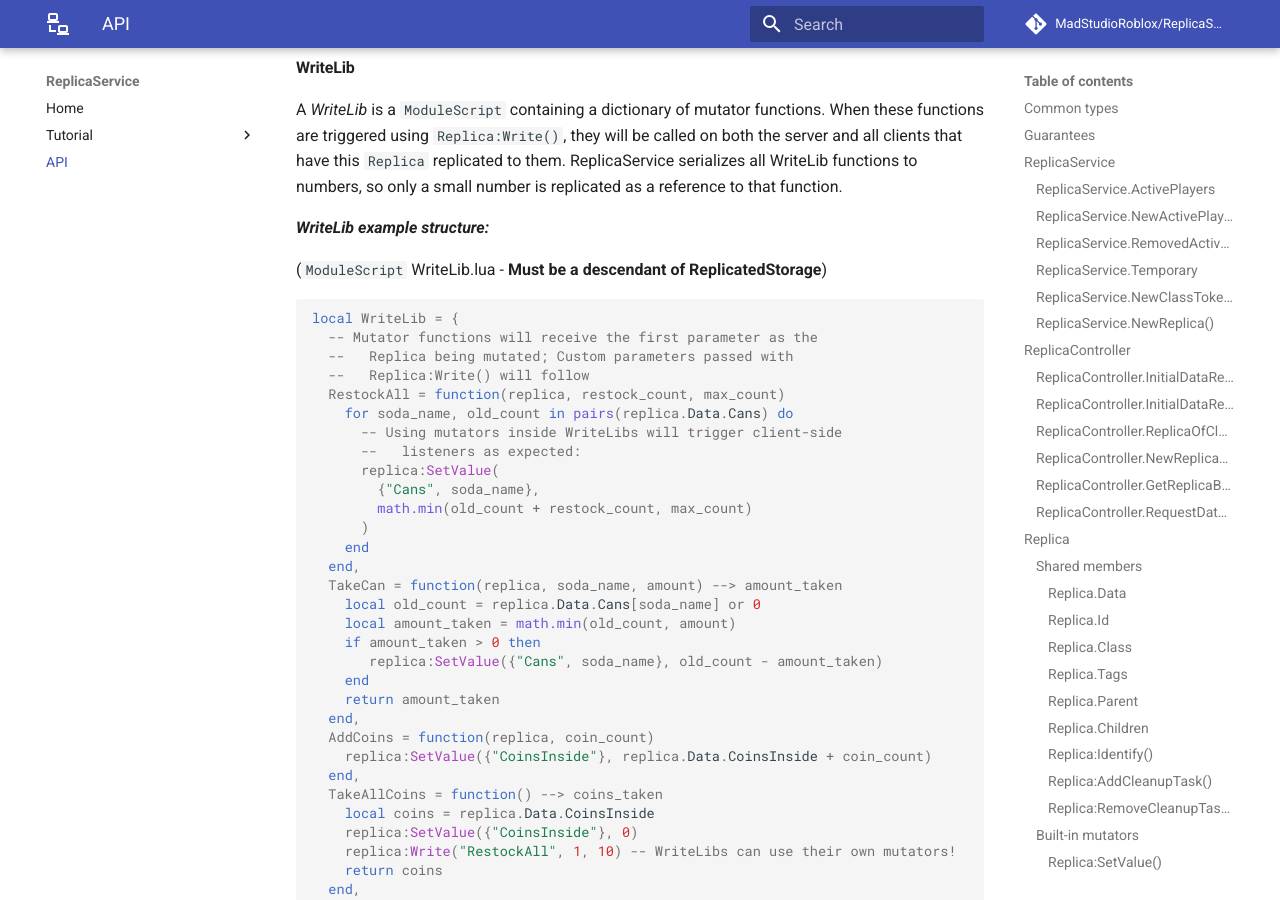
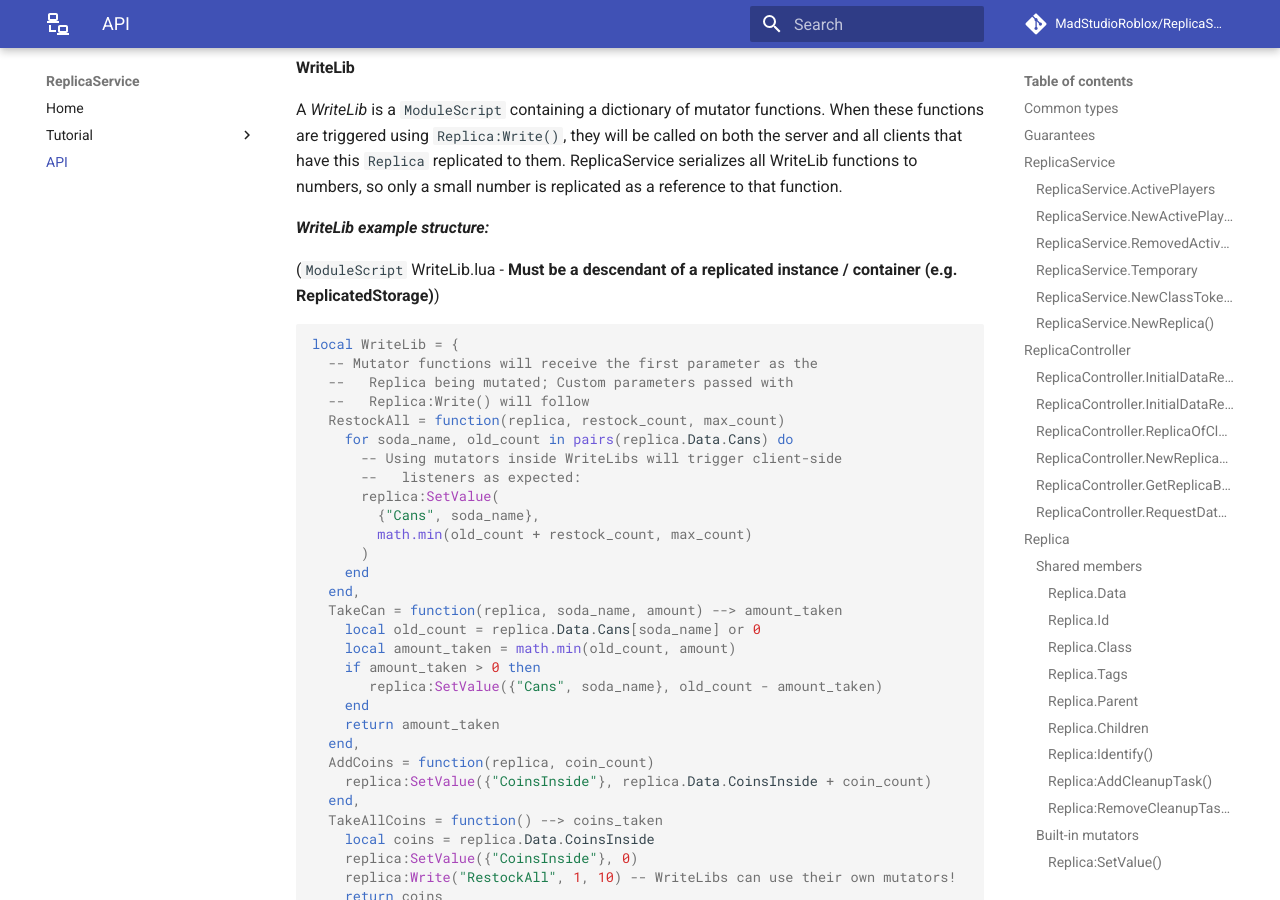
Before and after one commit to MadStudioRoblox/ReplicaService, an MkDocs documentation site: the page built from docs/api.md, in a window 1280 px wide and 900 px high, scrolled down 10359 px. Built offline with MkDocs 1.6.1 and Material for MkDocs 9.7.7, drawn with Linux system fonts in a browser that asks for light colours; comment, search, counter and statistics services are not loaded.

Commit message:
Explanation fix

````diff
--- a/docs/api.md
+++ b/docs/api.md
@@ -417,7 +417,7 @@
 
 ***WriteLib example structure:***
 
-(`ModuleScript` WriteLib.lua - **Must be a descendant of ReplicatedStorage**)
+(`ModuleScript` WriteLib.lua - **Must be a descendant of a replicated instance / container (e.g. ReplicatedStorage)**)
 ```lua
 local WriteLib = {
   -- Mutator functions will receive the first parameter as the
````
